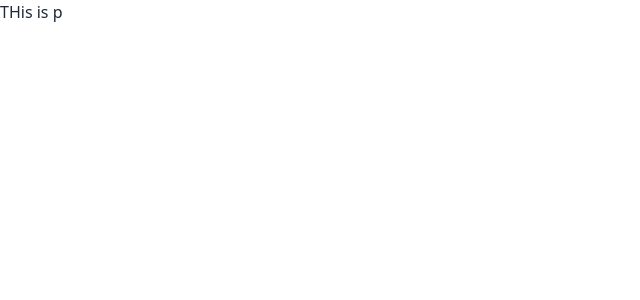
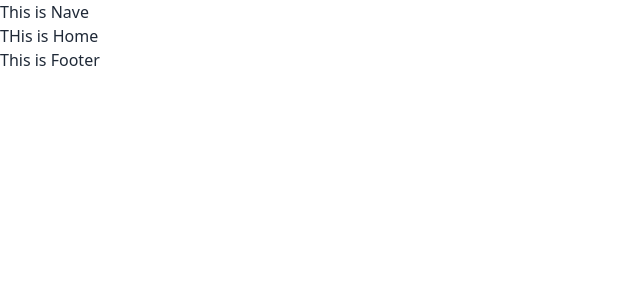
Before and after one commit to rh-abir/language-laring-client, a React (Vite) app: page / in a window 1280 px wide. Shown: the top 300 px of the page, without its empty margins (0-640 px from the left). Built offline with nearby package versions, Linux system fonts and the light colour scheme.

Commit message:
setup react router and layout

```diff
--- /dev/null
+++ b/src/Layout/Main.jsx
@@ -0,0 +1,13 @@
+import { Outlet } from "react-router-dom";
+
+const Main = () => {
+  return (
+    <div>
+      <h2>This is Nave</h2>
+      <Outlet></Outlet>
+      <h2>This is Footer</h2>
+    </div>
+  );
+};
+
+export default Main;
--- /dev/null
+++ b/src/pages/Home/Home/Home.jsx
@@ -0,0 +1,11 @@
+
+
+const Home = () => {
+    return (
+        <div>
+            <h2>THis is Home</h2>
+        </div>
+    );
+};
+
+export default Home;
--- a/src/routers/router.jsx
+++ b/src/routers/router.jsx
@@ -1,9 +1,18 @@
 import { createBrowserRouter } from "react-router-dom";
+import Main from "../Layout/Main";
+import Home from "../pages/Home/Home/Home";
 
 const router = createBrowserRouter([
   {
     path: "/",
-    element: <p>THis is p </p>,
+    element: <Main></Main>,
+    errorElement: <p>This is Error page</p>,
+    children: [
+      {
+        path: '/',
+        element: <Home></Home>
+      }
+    ]
   },
 ]);
 
```
